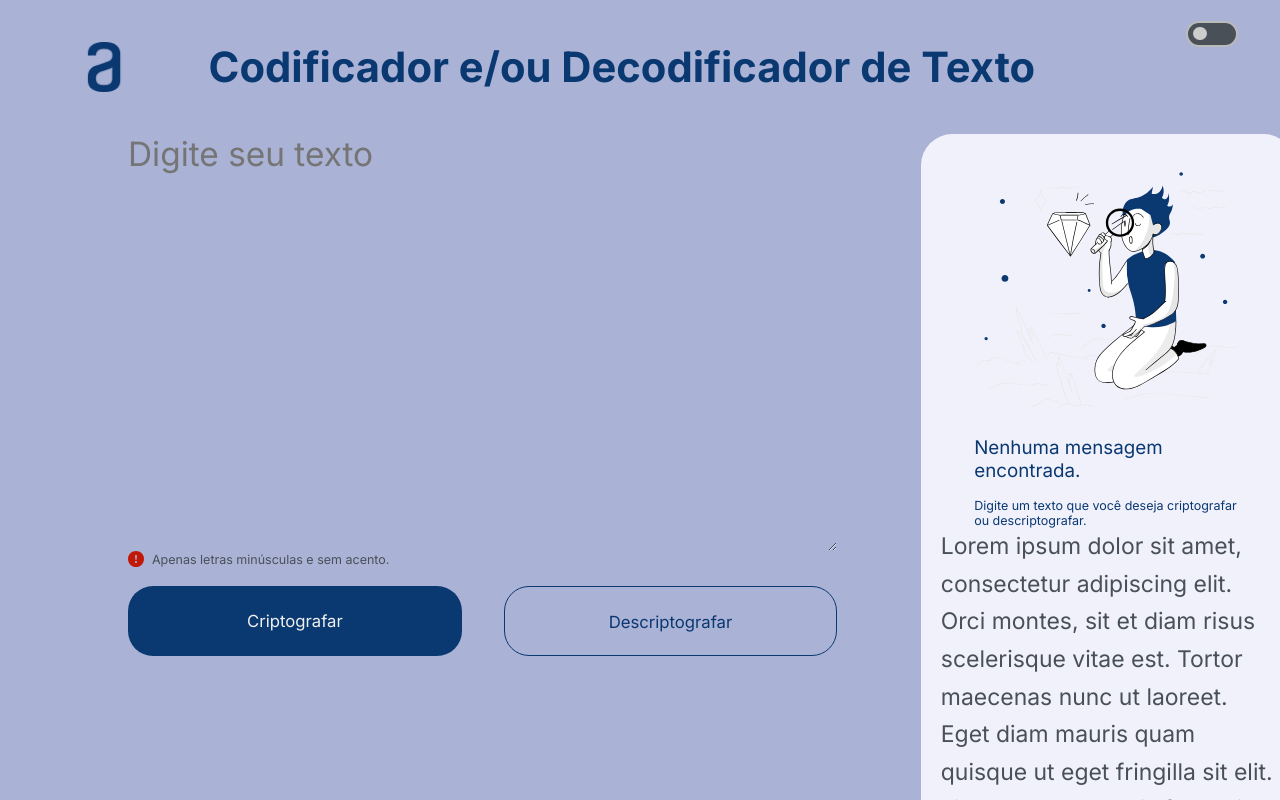
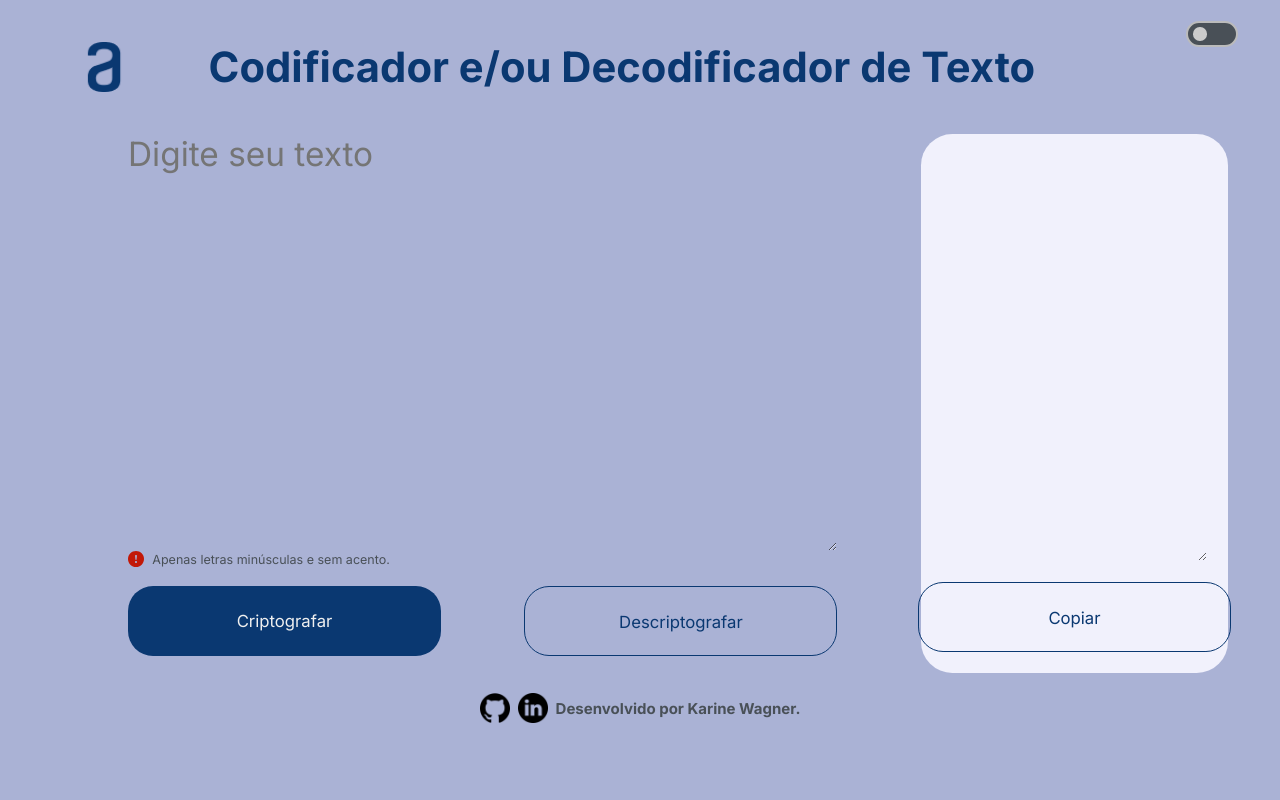
Before and after one commit to karinewagner/decodificador-de-texto-com-JS, a plain HTML site: page index.html in a window 1280 px wide. Both pictures are taken after a click on the button "Criptografar". Shown: the top 800 px of the page. Drawn offline with nearby package versions, Linux system fonts and the light colour scheme.

Commit message:
javascript inclusion and update of html and css

```diff
--- a/index.html
+++ b/index.html
@@ -37,27 +37,37 @@
           <p>Apenas letras minúsculas e sem acento.</p>
         </div>
         <div class="btn">
-          <button>Criptografar</button>
-          <button>Descriptografar</button>
+          <button onclick="encrypt()">Criptografar</button>
+          <button onclick="decrypt()">Descriptografar</button>
         </div>
 
       </section>
 
       <section class="show-text">
-        <div class="before-search hide">
+        <div id="output-text" class="before-search">
           <img src="./image/image-pesquisa.svg" alt="Pessoa sentada no chão com uma lupa na mão olhando um diamante.">
           <div>
             <strong>Nenhuma mensagem encontrada.</strong>
             <span>Digite um texto que você deseja criptografar ou descriptografar.</span>
           </div>
         </div>
-        <div class="after-search">
-          <h2>Lorem ipsum dolor sit amet, consectetur adipiscing elit. Orci montes, sit et diam risus scelerisque vitae est. Tortor maecenas nunc ut laoreet. Eget diam mauris quam quisque ut eget fringilla sit elit. Libero, sodales duis fames id diam feugiat aliquet non egestas.</h2>
-          <button>Copiar</button>
-        </div>
       </section>
     </main>
+    <footer>
+      <div class="footer">
+        <a href="https://github.com/karinewagner" target="_blank">
+          <img src="image/github.png"/>
+        </a>
+        <a href="https://www.linkedin.com/in/karinedwagner/" target="_blank">
+          <img src="image/linkedin.png"/>
+        </a>
+        <h3>Desenvolvido por Karine Wagner.</h3>
+      </div>
+    </footer>
   </div>
+
+  <script src="/script.js"></script>
+	<script type="module" src="https://unpkg.com/ionicons@5.5.2/dist/ionicons/ionicons.esm.js"></script>
 
 </body>
 </html>
--- /dev/null
+++ b/script.js
@@ -0,0 +1,42 @@
+var textInput = document.getElementById("input-text");
+var textOutput = document.getElementById("output-text");
+
+function encrypt() {
+  var text = textInput.value;
+  var resultEncrypted = text
+    .replace(/e/g, "enter")
+    .replace(/i/g, "imes")
+    .replace(/a/g, "ai")
+    .replace(/o/g, "ober")
+    .replace(/u/g, "ufat");
+
+  return textOutput.innerHTML =
+    '<textarea readonly id="copy-text">' +
+    resultEncrypted +
+    '</textarea>' +
+    '<button id="copy" onclick="copy()">Copiar</button>'
+}
+
+function decrypt() {
+  var text = textInput.value;
+  var resultDecrypted = text
+    .replace(/enter/g, "e")
+    .replace(/imes/g, "i")
+    .replace(/ai/g, "a")
+    .replace(/ober/g, "o")
+    .replace(/ufat/g, "u");
+
+  textOutput.innerHTML =
+    '<textarea readonly id="copy-text">' +
+    resultDecrypted +
+    '</textarea>' +
+    '<button id="copy" onclick="copy()">Copiar</button>'
+}
+
+function copy() {
+  var textCopy = document.getElementById("copy-text");
+
+  textCopy.select();
+  document.execCommand('copy');
+  alert("Texto copiado com sucesso!");
+}
--- a/style.css
+++ b/style.css
@@ -42,7 +42,7 @@
   width: 5rem;
   height: 2.5rem;
   background: var(--background-dark);
-  border: 2px solid #bbb;
+  border: .2rem solid #bbb;
   border-radius: 2rem;
   top: 2rem;
   right: 4rem;
@@ -55,8 +55,8 @@
   background: var(--color-dark);
   border-radius: 50%;
   position: absolute;
-  top: 4px;
-  left: 5px;
+  top: .4rem;
+  left: .5rem;
   transition: all 300ms ease-in-out;
 }
 
@@ -66,7 +66,7 @@
 
 #dark-mode-input:checked ~ .dark-mode-label div {
   background: var(--background-dark);
-  left: 28px;
+  left: 2.8rem;
 }
 
 
@@ -92,13 +92,15 @@ main {
   display: flex;
   gap: 8rem;
 
-  width: 80vw;
+  width: 80%;
   margin: 0 auto;
 }
 
 .include-text {
   display: flex;
   flex-direction: column;
+
+  width: 70%;
 }
 
 .include-text textarea {
@@ -120,7 +122,7 @@ main {
 
 .include-text .warning {
   display: flex;
-  gap: 8px;
+  gap: .8rem;
 }
 
 .include-text .warning p {
@@ -143,13 +145,13 @@ main {
 }
 
 button {
-  width: 32rem;
+  width: 30rem;
   height: 6.7rem;
   padding: 2.4rem;
 
   border-radius: 2.4rem;
   background: none;
-  border: 1px solid var(--color-light);
+  border: .1rem solid var(--color-light);
   color: var(--color-light);
 
   font-size: 1.6rem;
@@ -173,7 +175,9 @@ button {
 .show-text {
   background-color: var(--background-color);
   border-radius: 3rem;
-  padding: 10px 20px;
+  padding: 1rem 2rem 0;
+
+  width: 30%;
 }
 
 .before-search {
@@ -208,18 +212,84 @@ button {
   background-color: var(--color-dark);
 }
 
-.after-search {
+#copy-text {
   display: flex;
   flex-direction: column;
-  gap: 10rem;
-}
 
-.after-search h2 {
+  width: 100%;
+  height: 40rem;
+
   font-size: 2.2rem;
   line-height: 3.6rem;
   color: var(--background-dark);
+
+  border: none;
+  outline: none;
+  background-color: transparent;
 }
 
-.after-search button {
-  margin-bottom: 20px;
+#copy {
+  margin: 2rem 0;
 }
+
+.footer {
+  display: flex;
+  flex-direction: row;
+  justify-content: center;
+  align-items: center;
+  gap : 8px;
+  margin: 20px 0;
+}
+
+.footer img {
+  width: 30px;
+  height: 30px;
+}
+
+.footer h3 {
+  color: var(--background-dark);
+  font-size: 15px;
+  font-weight: 700;
+}
+
+#dark-mode-input:checked ~ .page footer .footer h3 {
+  color: black;
+}
+
+/* RESPONSIVIDADE */
+
+@media (max-width: 1150px) {
+  main {
+    flex-direction: column;
+  }
+
+  .include-text {
+    width: 100%;
+  }
+
+  .include-text .btn {
+    justify-content: center;
+    gap: 20px;
+  }
+
+  .show-text {
+    width: 100%;
+  }
+
+  .before-search {
+    justify-content: center;
+    height: 15rem;
+  }
+
+  .before-search img {
+    display: none;
+  }
+
+  .before-search strong {
+    margin-bottom: 1px;
+  }
+
+  #copy-text {
+    height: 20rem;
+  }
+}
```
Also changed, not shown: image/github.png (added), image/linkedin.png (added), image/screenshot.png (added), 1 other file.
